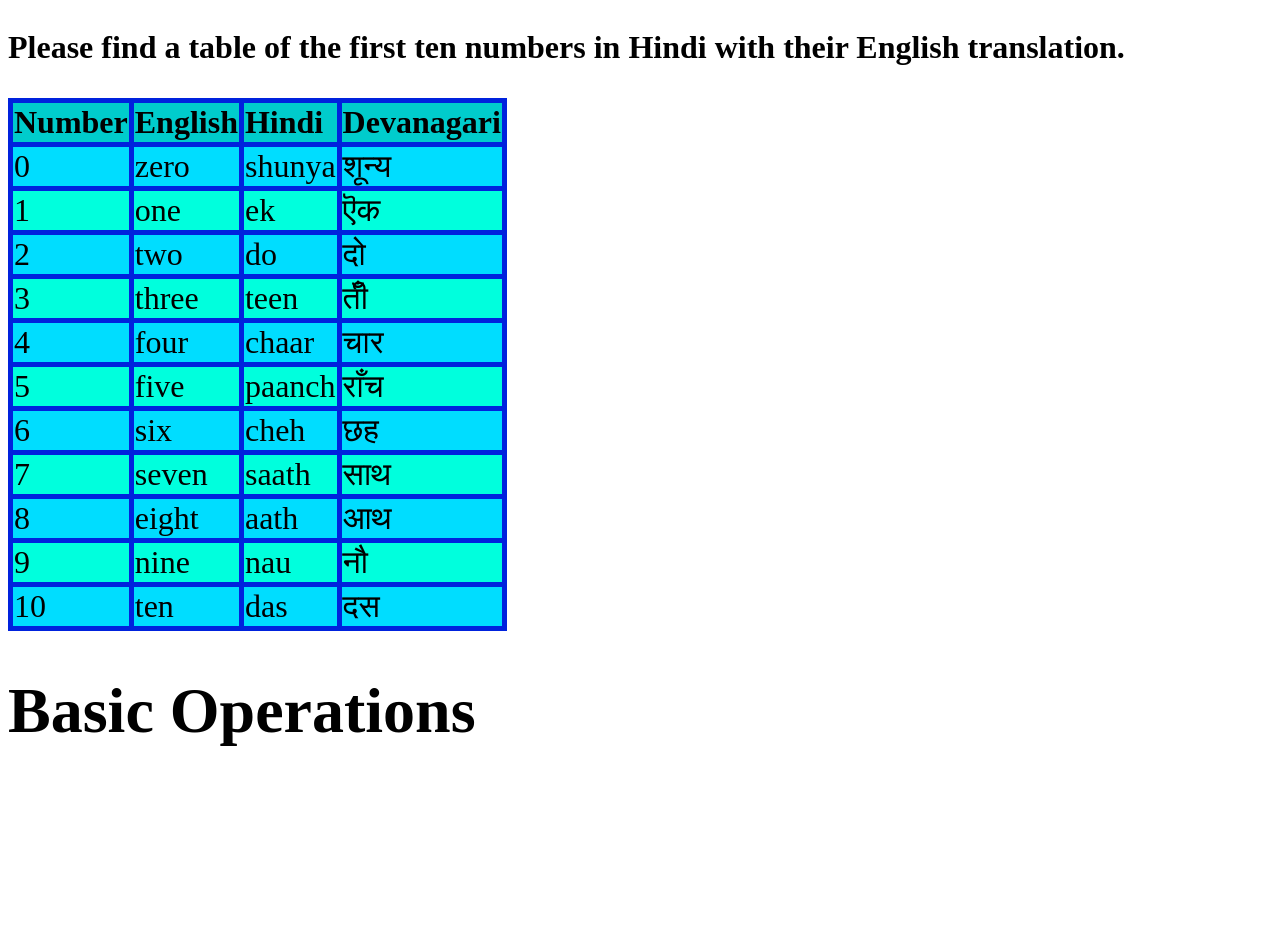
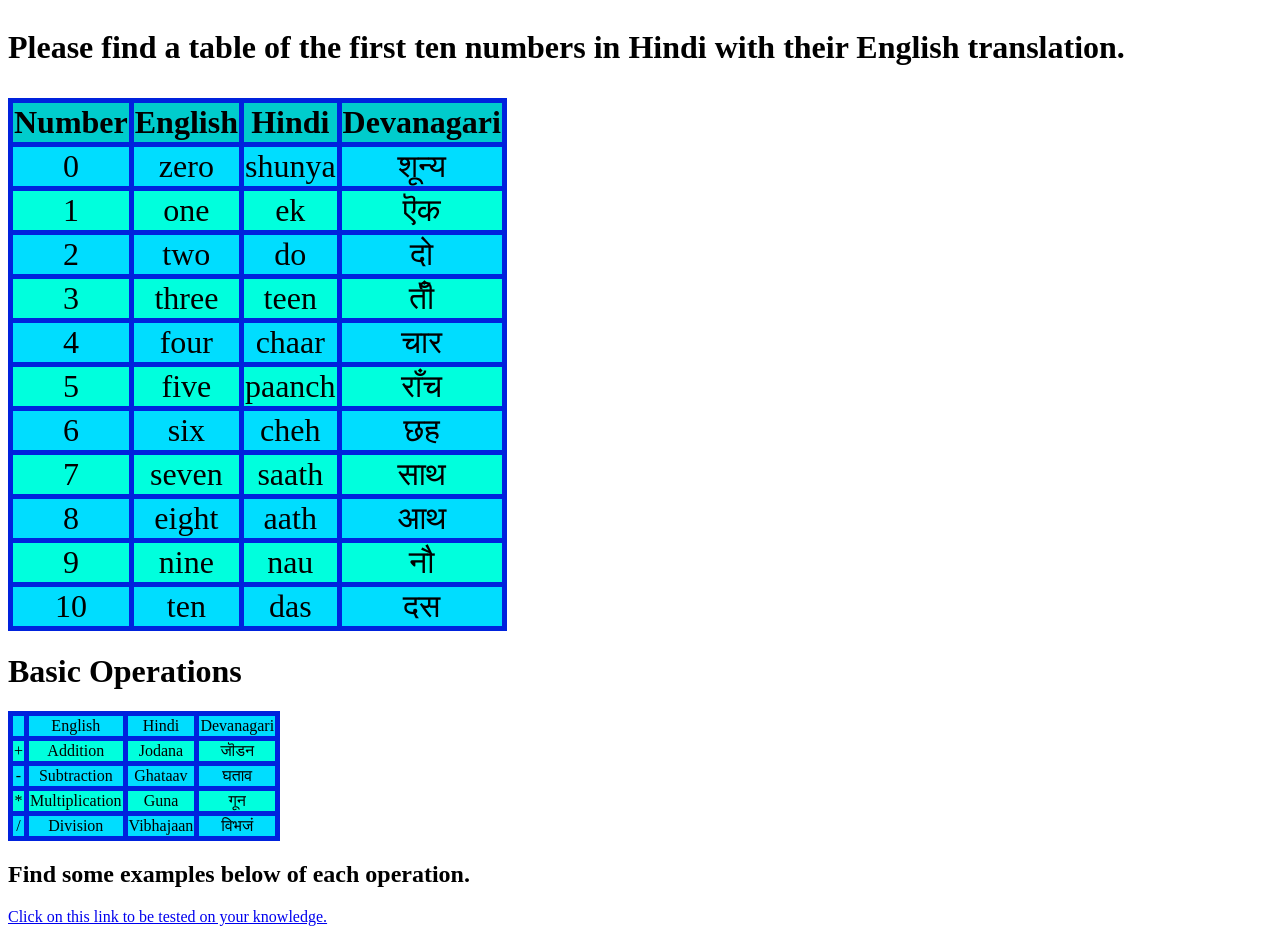
Before and after one commit to jackdulin98/hindi-from-scratch, a plain HTML site: page Hindi Website/lesson3/lesson3.html in a window 1280 px wide. Shown: the part 61-995 px from the top of the page. Before the commit the page ends 874 px from the top, so only its background shows below. Drawn offline with Linux system fonts and the light colour scheme.

Commit message:
Added operations, tried to add scrolling

```diff
--- a/Hindi Website/lesson3/lesson3.html
+++ b/Hindi Website/lesson3/lesson3.html
@@ -1,14 +1,16 @@
 <!DOCTYPE html>
-<html>
+<html style="overflow:visible !important;">
 	<!-- Need border-collapse:collapse attribute, can't put comment in style tag. -->
 	<!-- Learned the zebra stripe pattern. -->
 	<!-- Can start reading the CSS section for The Odin Project, maybe skipping around works best. -->
+	<!-- Want to one day work my way to adding Maxwell's Equations to the math section. -->
 	<style>
 	table {
 		border-collapse: collapse;
 		border: 5px solid #0022DD;
 	}
 	table td {
+		text-align: center;
 		border: 5px solid #0022DD;
 		font-weight: normal;
 	}
@@ -102,10 +104,39 @@
 				<td>&#2342;&#2360;</td>
 			</tr>
 		</tbody>
-	<table>
+	</table>
 	<h1>Basic Operations</h1>
 	<table>
-		<tr></tr>
-		<tr></tr>
+		<th>
+			<td>English</td>
+			<td>Hindi</td>
+			<td>Devanagari</td>
+		</th>
+		<tr>
+			<td>+</td>
+			<td>Addition</td>
+			<td>Jodana</td>
+			<td>&#2332;&#2378;&#2337;&#2344;</td>
+		</tr>
+		<tr>
+			<td>-</td>
+			<td>Subtraction</td>
+			<td>Ghataav</td>
+			<td>&#2328;&#2340;&#2366;&#2357;</td>
+		</tr>
+		<tr>
+			<td>*</td>
+			<td>Multiplication</td>
+			<td>Guna</td>
+			<td>&#2327;&#2370;&#2344;</td>
+		</tr>
+		<tr>
+			<td>/</td>
+			<td>Division</td>
+			<td>Vibhajaan</td>
+			<td>&#2357;&#2367;&#2349;&#2332;&#2306;</td>
+		</tr>
 	</table>
+	<h2>Find some examples below of each operation.</h2>
+	<a href="./interactive-quiz.html">Click on this link to be tested on your knowledge.</a>
 </html>
```
